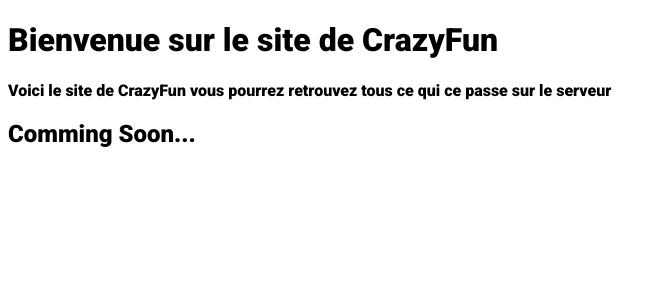
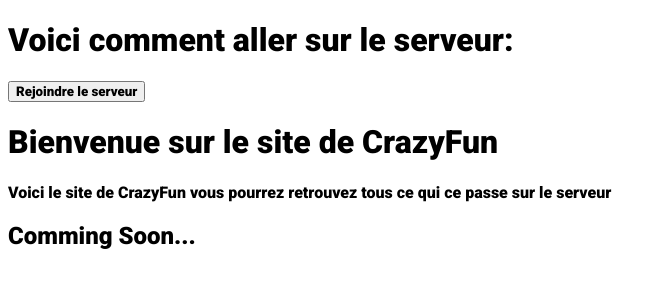
Before and after one commit to ilu1234/CF-Site, a plain HTML site: page index.html in a window 1280 px wide. Shown: the whole page, without its empty margins (0-667 px from the left). Drawn offline with Linux system fonts and the light colour scheme.

Commit message:
Update index.html

```diff
--- a/index.html
+++ b/index.html
@@ -4,11 +4,18 @@
     <meta charset="UTF-8">
     <meta name="viewport" content="width=device-width, initial-scale=1.0">
     <link rel="stylesheet" href="style.css">
+    <script src="script.js"></script>
     <title>CrazyFun - Home</title>
 </head>
 <body>
-    <h1>Bienvenue sur le site de CrazyFun</h1>
-    <p>Voici le site de CrazyFun vous pourrez retrouvez tous ce qui ce passe sur le serveur</p>
-    <h2>Comming Soon...<h2>
+    <div>
+        <h1>Voici comment aller sur le serveur:</h1>
+        <button onclick="discord()">Rejoindre le serveur</button>
+    </div>
+    <div>
+        <h1>Bienvenue sur le site de CrazyFun</h1>
+        <p>Voici le site de CrazyFun vous pourrez retrouvez tous ce qui ce passe sur le serveur</p>
+        <h2>Comming Soon...<h2>
+    </div>
 </body>
 </html>
```
